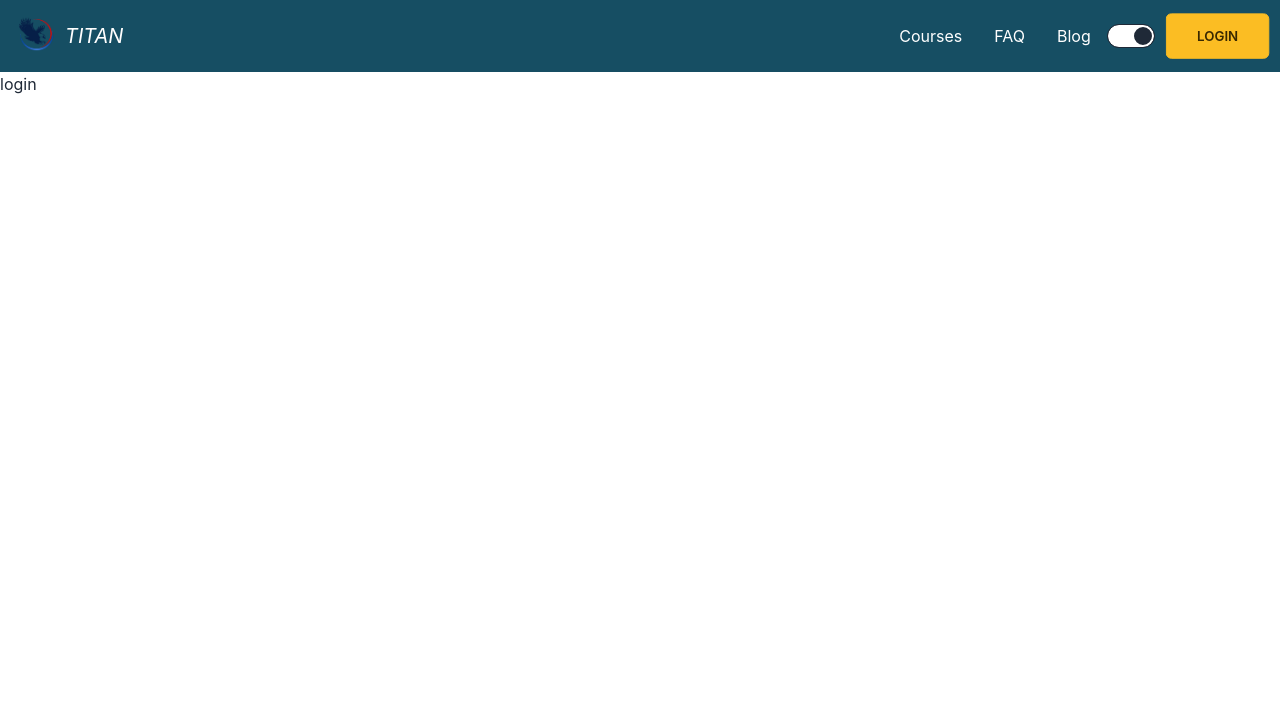
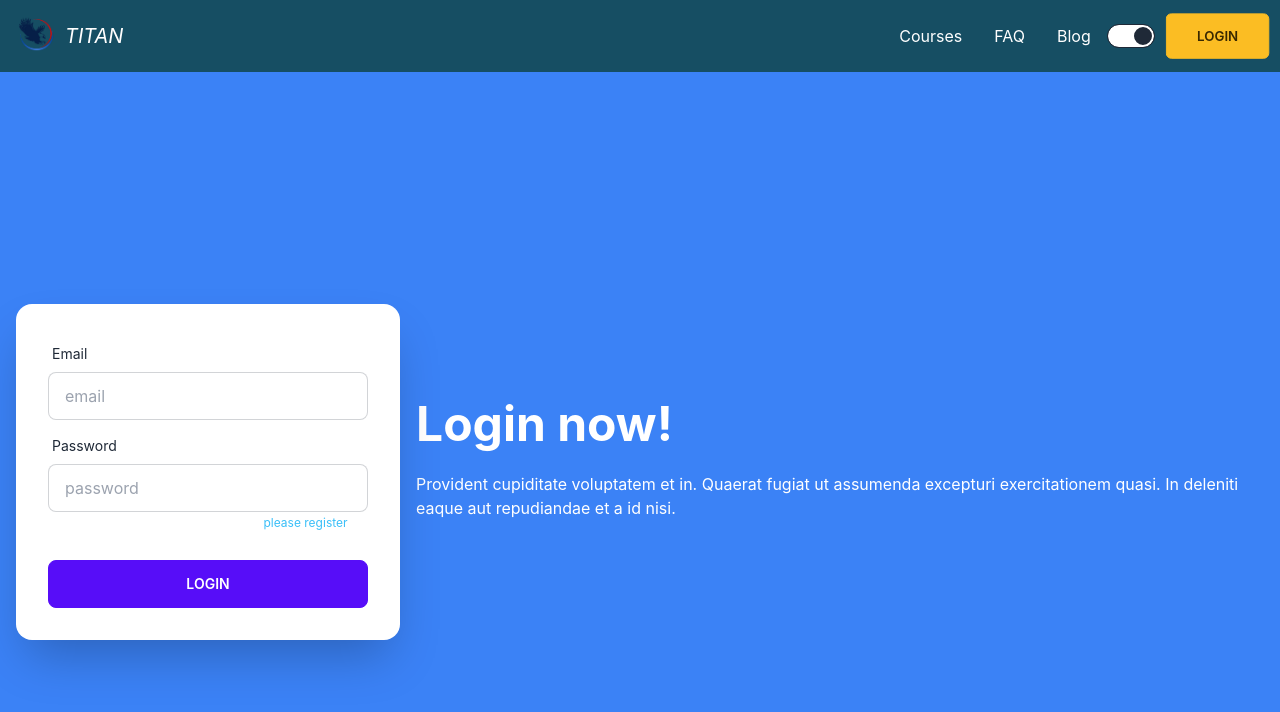
Before and after one commit to ABDULALNOMAN/learning-platform-client, a React (Create React App) app: page /login in a window 1280 px wide. Shown: the top 712 px of the page. Built offline with nearby package versions, Linux system fonts and the light colour scheme.

Commit message:
register add

```diff
--- a/src/component/Pages/Login/Login.js
+++ b/src/component/Pages/Login/Login.js
@@ -1,9 +1,39 @@
 import React from 'react';
+import { Link } from 'react-router-dom';
 
 const Login = () => {
     return (
-        <div>
-            login
+        <div className='bg-blue-500 text-white'>
+            <div className="hero min-h-screen container mx-auto">
+                <div className="hero-content flex-col lg:flex-row-reverse">
+                    <div className="text-center lg:text-left">
+                        <h1 className="text-5xl font-bold">Login now!</h1>
+                        <p className="py-6">Provident cupiditate voluptatem et in. Quaerat fugiat ut assumenda excepturi exercitationem quasi. In deleniti eaque aut repudiandae et a id nisi.</p>
+                    </div>
+                    <div className="card flex-shrink-0 w-full max-w-sm shadow-2xl bg-base-100">
+                        <div className="card-body">
+                            <div className="form-control">
+                                <label className="label">
+                                    <span className="label-text">Email</span>
+                                </label>
+                                <input type="text" placeholder="email" className="input input-bordered" />
+                            </div>
+                            <div className="form-control">
+                                <label className="label">
+                                    <span className="label-text">Password</span>
+                                </label>
+                                <input type="text" placeholder="password" className="input input-bordered" />
+                                <label className="label">
+                                    <sub>if you don't have an existing account <Link to={'/register'} className='text-info'>please register</Link></sub>
+                                </label>
+                            </div>
+                            <div className="form-control mt-6">
+                                <button className="btn btn-primary">Login</button>
+                            </div>
+                        </div>
+                    </div>
+                </div>
+            </div>
         </div>
     );
 };
--- a/src/component/Pages/Register/Register.js
+++ b/src/component/Pages/Register/Register.js
@@ -3,7 +3,44 @@ import React from 'react';
 const Register = () => {
     return (
         <div>
-            register
+            <div className=" max-w-full min-h-screen bg-base-200 pt-3 capitalize">
+                <div className="hero-content flex-col">
+                    <div className="text-center">
+                        <h1 className="text-5xl font-bold">Register now!</h1>
+                    </div>
+                    <div className="card flex-shrink-0 max-w-sm shadow-2xl w-11/12">
+                        <div className="card-body">
+                            <div className="form-control">
+                                <label className="label">
+                                    <span className="label-text">Name</span>
+                                </label>
+                                <input type="text" placeholder="enter your name" className="input input-bordered"/>
+                            </div>
+                            <div className="form-control">
+                                <label className="label">
+                                    <span className="label-text">image</span>
+                                </label>
+                                <input type="text" placeholder="image" className="input input-bordered"/>
+                            </div>
+                            <div className="form-control">
+                                <label className="label">
+                                    <span className="label-text">Email</span>
+                                </label>
+                                <input type="email" placeholder="email" className="input input-bordered"/>
+                            </div>
+                            <div className="form-control">
+                                <label className="label">
+                                    <span className="label-text">Password</span>
+                                </label>
+                                <input type="password" placeholder="password" className="input input-bordered" />
+                            </div>
+                            <div className="form-control mt-6">
+                                <button className="btn btn-primary">Register</button>
+                            </div>
+                        </div>
+                    </div>
+                </div>
+            </div>
         </div>
     );
 };
```
